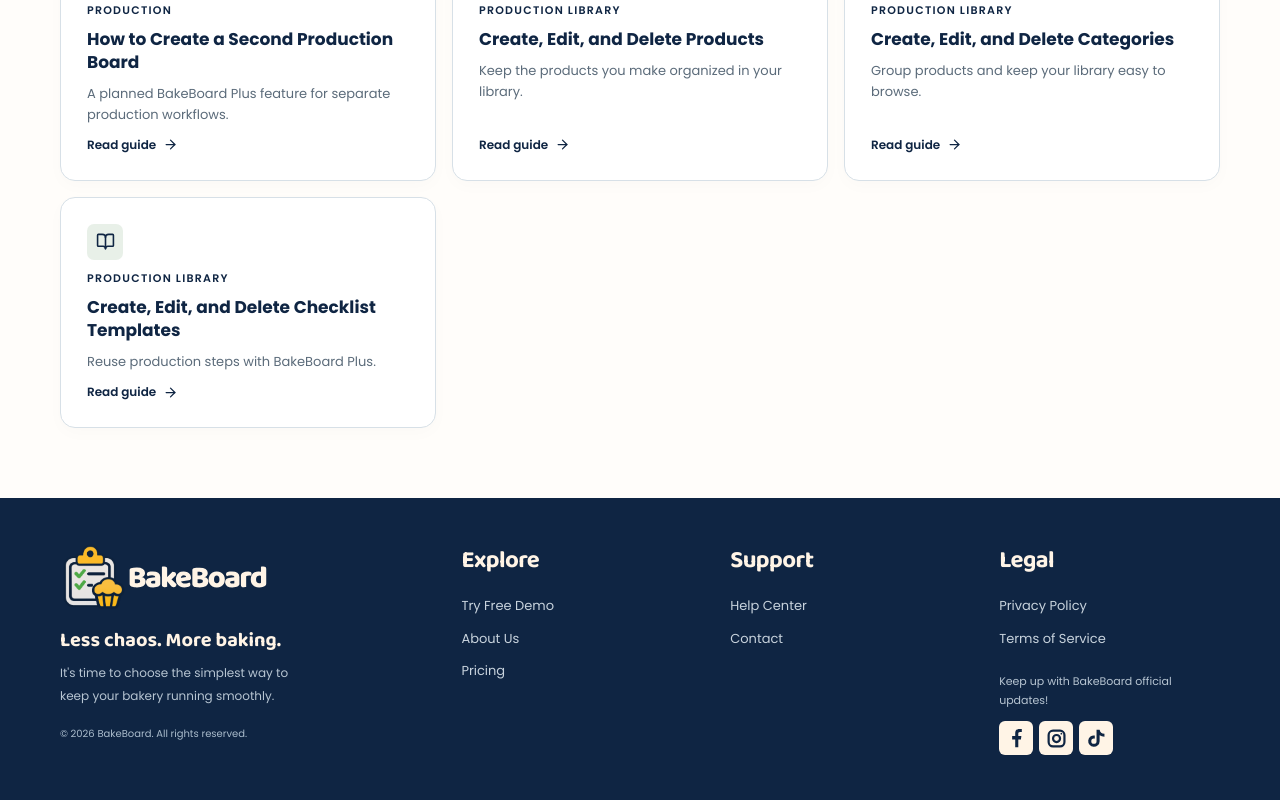
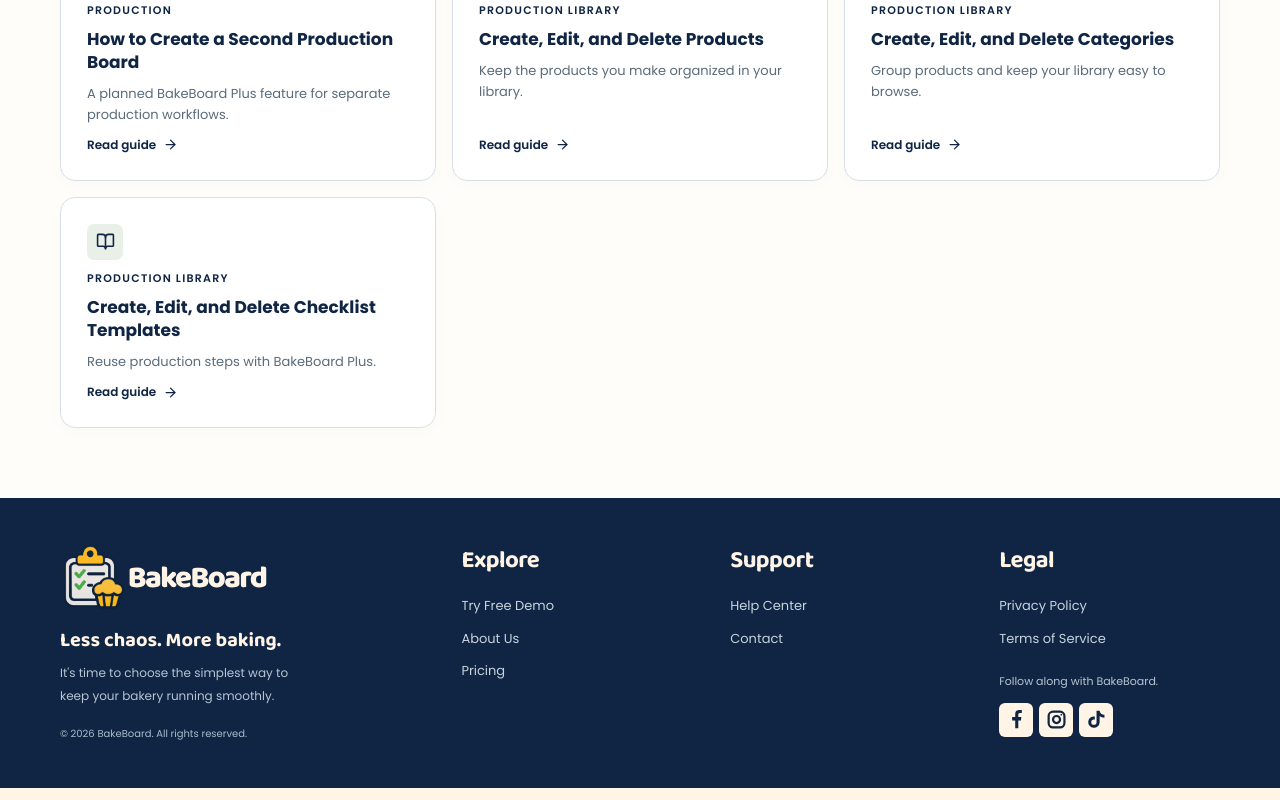
Before and after one commit to tekpair/bakeboard-demo, a Next.js app: page /help in a window 1280 px wide. Shown: the part 1858-2658 px from the top of the page. Built offline with nearby package versions, Linux system fonts and the light colour scheme.

Commit message:
Update footer social follow text

```diff
--- a/src/components/marketing.tsx
+++ b/src/components/marketing.tsx
@@ -39,7 +39,7 @@ export function Footer() {
             <Link href="/terms">Terms of Service</Link>
           </nav>
           <div className="footer-socials">
-            <p>Keep up with BakeBoard official updates!</p>
+            <p>Follow along with BakeBoard.</p>
             <div className="footer-social-icons">
               <span
                 className="footer-social-icon"
```
